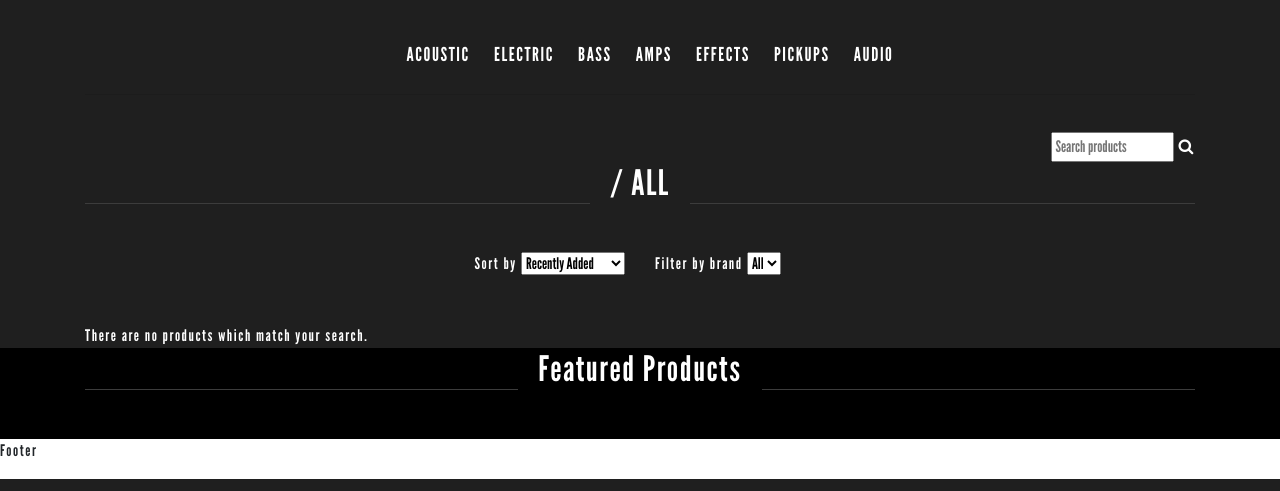
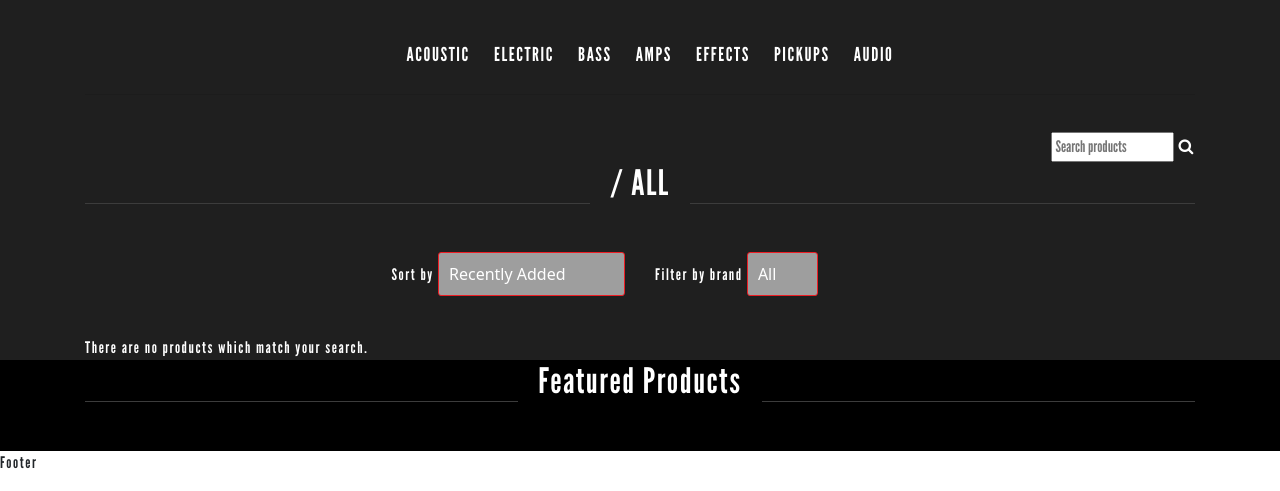
Before and after one commit to johnpooch/e_commerce, a Django app: page /products/1 in a window 1280 px wide. Shown: the part 500-991 px from the top of the page. Run offline with Django 3.2, Linux system fonts and the light colour scheme; data that the repository does not hold is empty; some libraries are stand-ins or nearby versions; grey boxes are pictures that could not be loaded.

Commit message:
filters styles

```diff
--- a/static/css/pager.css
+++ b/static/css/pager.css
@@ -21,6 +21,7 @@
 
 .pagination-number {
     width: 50px;
+    cursor: pointer;
 }
 
 .pagination-number:hover, .pagination-current {
--- a/static/css/products.css
+++ b/static/css/products.css
@@ -35,6 +35,9 @@ a:hover {
 .product-name {
     color: #EA1920;
     text-decoration: none;
+    letter-spacing: 2px;
+    font-weight: 400;
+    font-size: 22px;
 }
 
 .product-name:hover {
--- a/static/css/style.css
+++ b/static/css/style.css
@@ -6,6 +6,21 @@
 body {
   font-family: LeagueGothic;
   letter-spacing: .1rem;
+}
+
+select {
+  border: 1px solid #ed1d24;
+  -webkit-appearance: none;
+  border-radius: 3px;
+  padding: 10px 40px 10px 10px;
+  background-color: transparent;
+  color: #fff;
+
+  font: 400 11px system-ui;
+  font-size: 100%;
+  background-image: url(https://cdn.shopify.com/s/files/1/0081/3152/t/5/assets/bg-dropdown.png?1729334);
+  background-position: 100% center;
+  background-repeat: no-repeat;
 }
 
 .logo-align-center {
```
